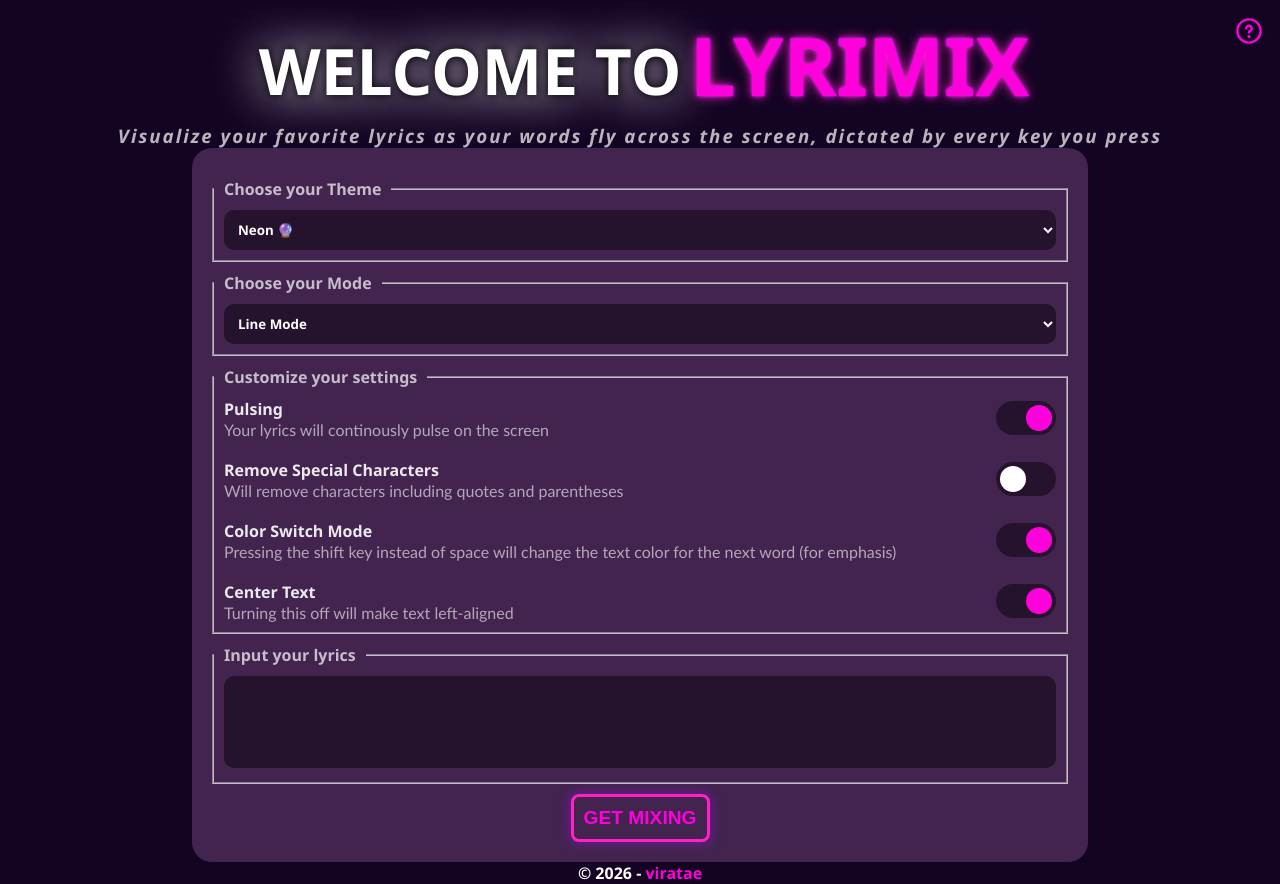
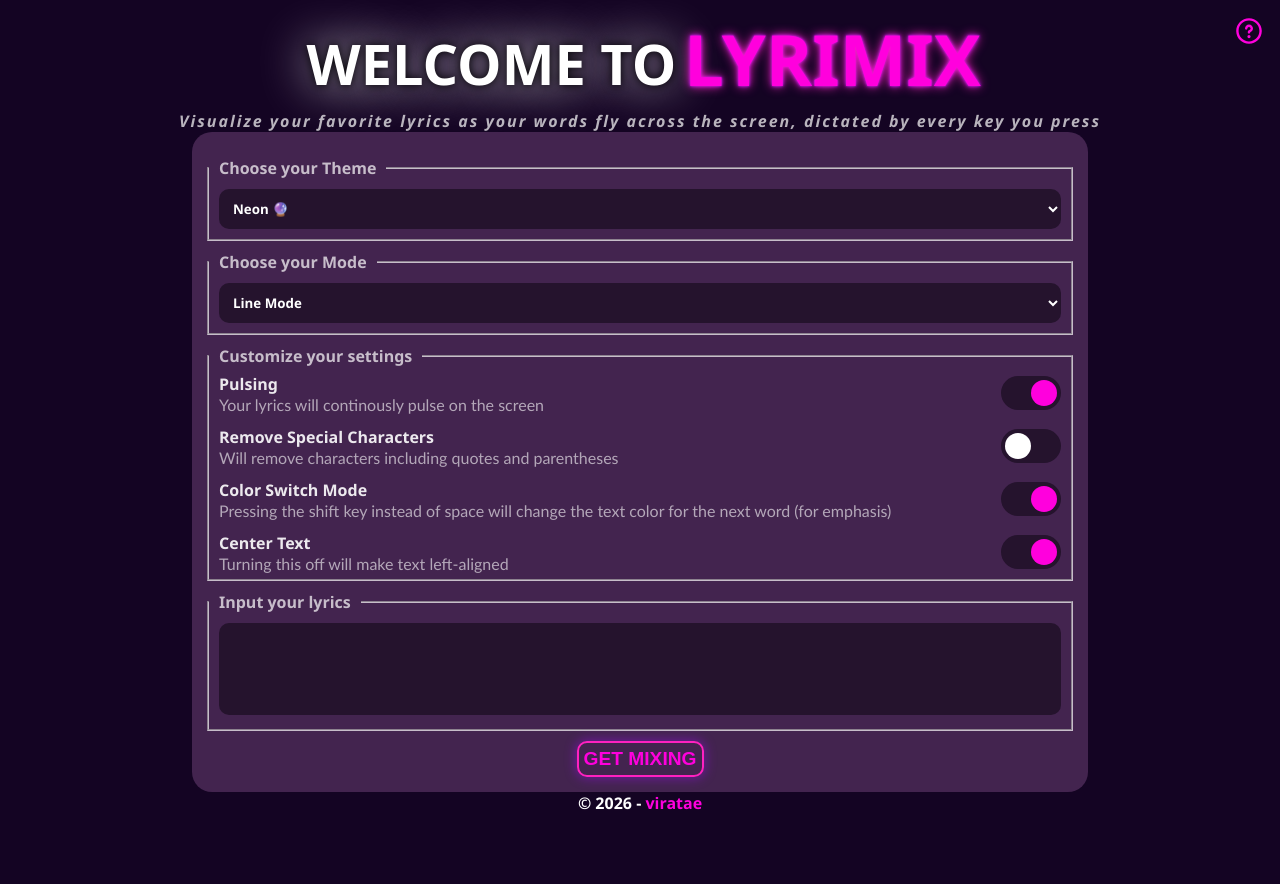
Before and after one commit to viratae/lyrimix, a plain HTML site: page index.html in a window 1280 px wide. After the commit the page ends 814 px from the top, so only its background shows below. Drawn offline with Linux system fonts and the light colour scheme.

Commit message:
Adjusted styling so it would fit viewport

```diff
--- a/style.css
+++ b/style.css
@@ -65,12 +65,11 @@ body {
 }
 .modalContent {
     background-color: var(--form-color);
-    padding: 40px;
+    padding: 30px;
     border-radius: 10px;
     width: 60vw;
     height: 80vh;
     position: relative;
-
 }
 #modalInstructions {
     display: flex;
@@ -155,7 +154,7 @@ body {
     align-items: flex-start;
 }
 h1 {
-    font-size: 4rem;
+    font-size: 3.5rem;
     color: var(--heading-default);
     font-family:'Segoe UI', Tahoma, Geneva, Verdana, sans-serif;
     margin-bottom: 5px;
@@ -166,10 +165,12 @@ h3 {
     color: color-mix(in srgb, var(--heading-default) 70%, transparent);
     font-style: italic;
     font-family: 'Segoe UI', Tahoma, Geneva, Verdana, sans-serif;
+    font-size: 1rem;
 }
 h4 {
     font-family: 'Segoe UI', Tahoma, Geneva, Verdana, sans-serif;
     color: color-mix(in srgb, var(--heading-default) 90%, transparent);
+    font-size: 1rem;
 }
 p {
     color: color-mix(in srgb, var(--heading-default) 60%, transparent);
@@ -187,7 +188,7 @@ p {
 #settingsForm {
     background-color: var(--form-color);
     width: 70vw;
-    padding: 20px;
+    padding: 15px;
     border-radius: 20px;
 }
 select, select::picker(select) {
@@ -222,6 +223,7 @@ legend {
     font-family: 'Segoe UI', Tahoma, Geneva, Verdana, sans-serif;
     font-weight: bold;
     padding: 0px 10px;
+    font-size: 1rem;
 }
 fieldset {
     border-color: color-mix(in srgb, var(--heading-default) 70%, transparent);
@@ -298,7 +300,7 @@ input:checked + .slider:before {
     display:flex;
     justify-content: space-between;
     gap: 10px;
-    padding: 10px;
+    padding: 6px 10px;
     align-items: center;
 }
 #lyricInput {
@@ -318,10 +320,9 @@ form button {
     background-color: transparent;
     font-size: 1.2rem;
     font-weight: bold;
-    padding: 10px;
+    padding: 5px;
     border-radius: 10px;
     border: 2px solid var(--heading-default);
-
 }
 form button:hover {
     transition: all .5s;
@@ -366,9 +367,7 @@ html[data-theme="neon"] .buttonContainer {
 
 }
 html[data-theme="neon"] form button {
-    border: 3px solid rgb(255, 33, 192);
-    border-radius: 8px;
-    padding: 10px;
+    border: 2px solid rgb(255, 33, 192);
     box-shadow: 0 0 12px 1px rgba(162, 13, 255, 0.453);
     text-shadow: 0 0 10px rgb(255, 33, 192),
         0 0 1px rgb(162, 13, 255),
```
